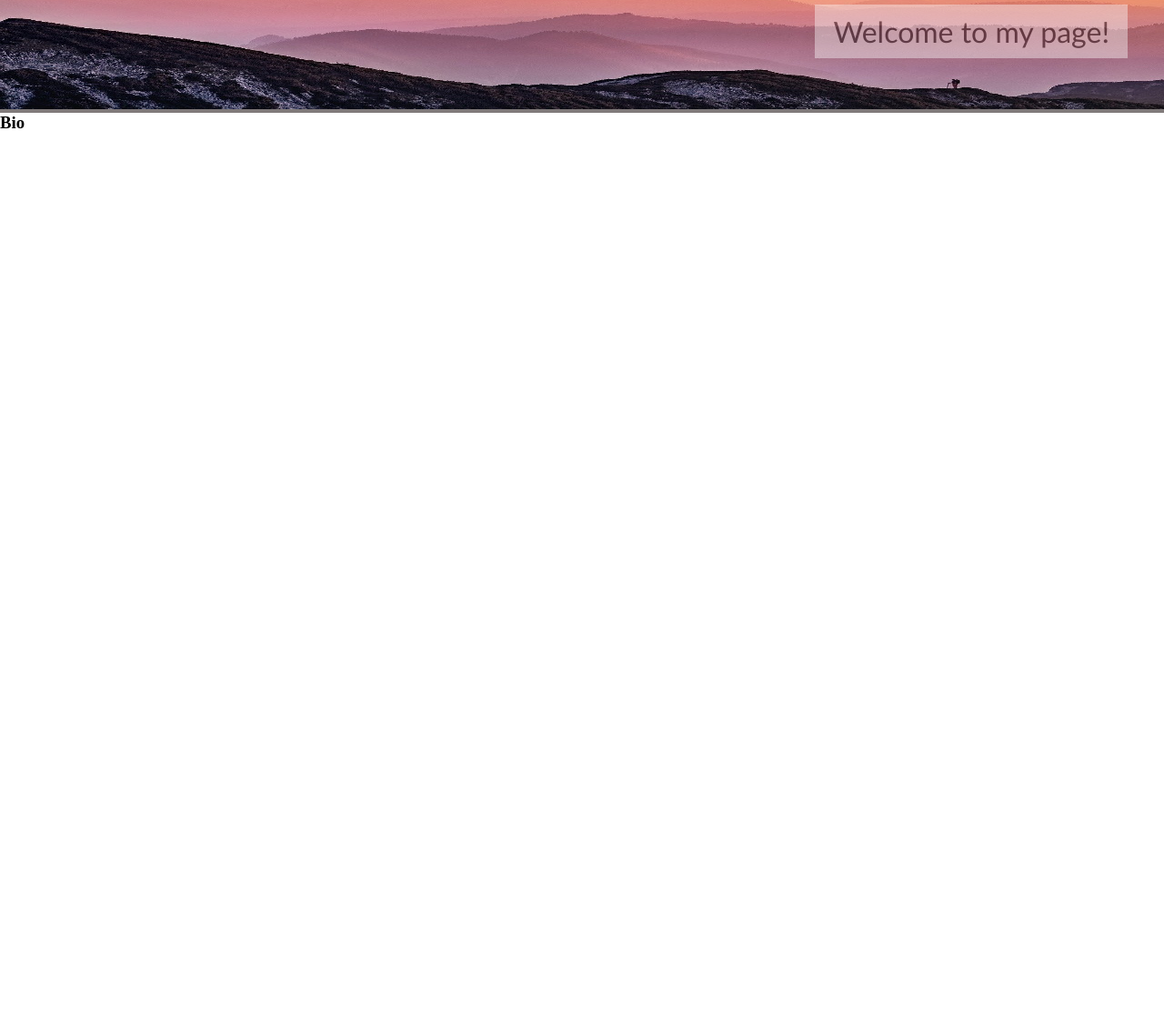
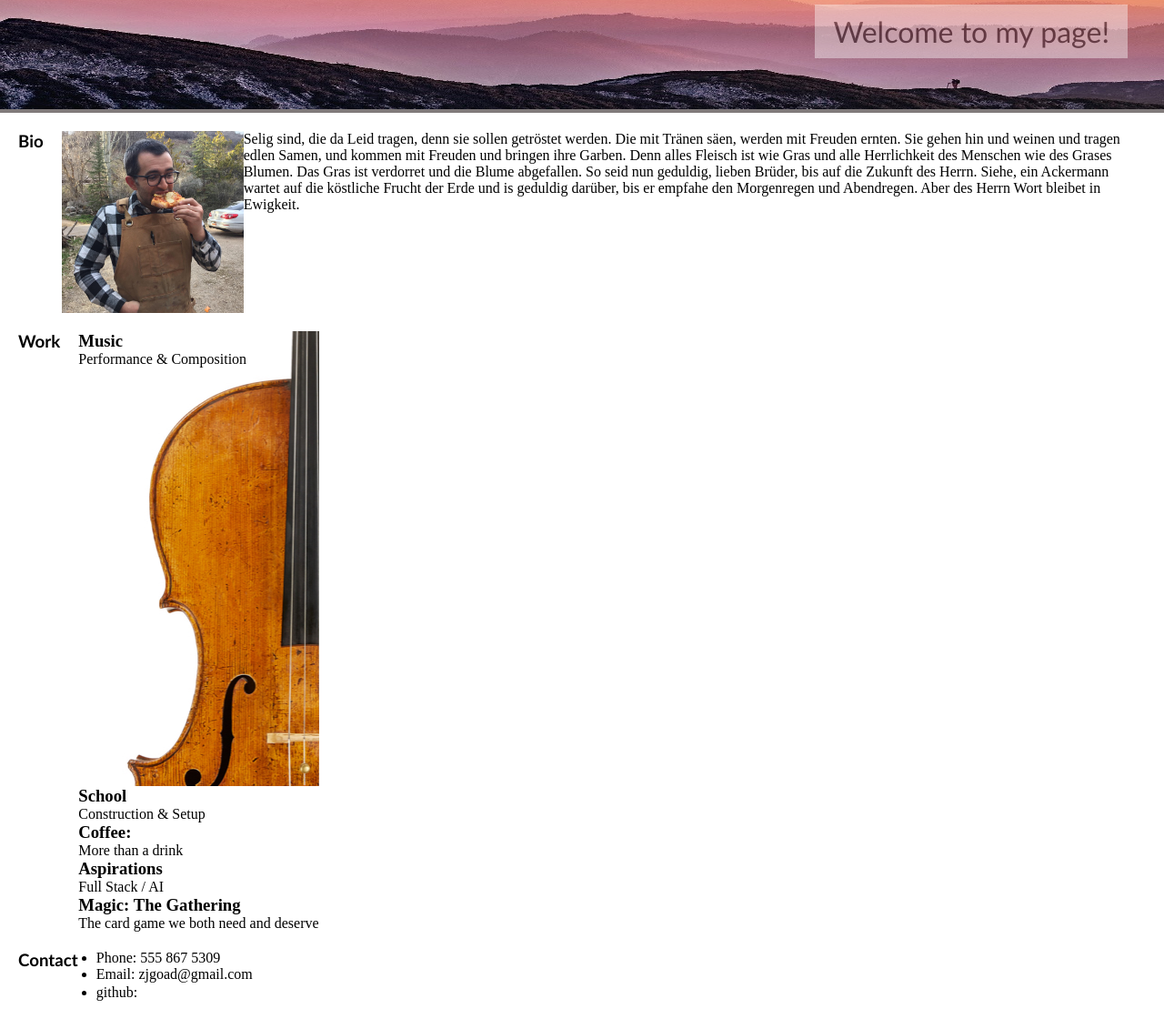
Before and after one commit to zjg39/myportfolio, a plain HTML site: page index.html in a window 1280 px wide. Shown: the part 240-1360 px from the top of the page at 91% size. Before the commit the page ends 800 px from the top, so only its background shows below. Drawn offline with Linux system fonts and the light colour scheme.

Commit message:
larger commit

```diff
--- a/css/style.css
+++ b/css/style.css
@@ -57,3 +57,41 @@ header div p {
     font-size: 200%;
     opacity: 40%;
 }
+
+.mephoto {
+    max-width: 200px;
+    height: auto;
+    float: left;
+}
+
+.sectionid {
+    text-align: right;
+    font-family: 'Gill Sans', sans-serif;
+    color: black;
+    padding-right: 20px;
+    font-size: 100%;
+}
+
+.portfolio-body {
+    display: flex;
+    flex-direction: row;
+    justify-content: flex-start;
+    margin: 20px;
+    width: auto;
+}
+
+.main-card {
+    display: flex;
+    position: relative;
+    height: 500px;
+    width: 100%;
+}
+
+.main-card:hover{
+    box-shadow: gray;
+}
+
+#music-card {
+    background-image: url(../images/tecchlercello.jpeg);
+
+}
--- a/index.html
+++ b/index.html
@@ -12,10 +12,9 @@
         <h1>ZAC GOAD</h1>
             <nav>
                 <ul>
-                <li><a href="#">Bio</a></li>
-                <li><a href="#">Resume</a></li>
-                <li><a href="#">Portfolio</a></li>
-                <li><a href="#">Contact</a></li>
+                <li><a href="#Bio">Bio</a></li>
+                <li><a href="#Work">Work</a></li>
+                <li><a href="#Contact">Contact</a></li>
                 </ul>
             </nav>
             <div>
@@ -24,13 +23,77 @@
             </div>
     </header>
     <section id="Bio" class="portfolio-body">
-        <div>
+        <div class="sectionid">
             <h3>Bio</h3>
         </div>
         <div>
-            <img src="">
+            <img src="./images/applepizza.JPG" alt="Zac eating pizza" class="mephoto">
         </div>
-
+        <p>
+            Selig sind, die da Leid tragen, denn sie sollen getröstet werden. Die mit Tränen säen, werden mit Freuden ernten.
+            Sie gehen hin und weinen und tragen edlen Samen, und kommen mit Freuden und bringen ihre Garben.
+            Denn alles Fleisch ist wie Gras und alle Herrlichkeit des Menschen wie des Grases Blumen. Das Gras ist verdorret und die Blume abgefallen.
+            So seid nun geduldig, lieben Brüder, bis auf die Zukunft des Herrn. Siehe, ein Ackermann wartet auf die köstliche Frucht der Erde und is geduldig darüber, bis er empfahe den Morgenregen und Abendregen.
+            Aber des Herrn Wort bleibet in Ewigkeit.
+        </p>
     </section>
-
+    <section id="Work" class="portfolio-body">
+        <div class="sectionid">
+            <h3>Work</h3>
+        </div>
+        <div class="cards">
+            <div id="music-card" class="main-card">
+                <a href="#" target="_blank"></a>
+                <div class="music-card-title">
+                    <h3>Music</h3>
+                    <p>Performance & Composition</p>
+                </div>
+            </div>
+            <div>
+                <div id="making-card" class="sub-card">
+                    <a href="#" target="_blank"></a>
+                    <div class="making-card-title">
+                        <h3>School</h3>
+                        <p>Construction & Setup</p>
+                    </div>
+                </div>
+            </div>
+            <div>
+                <div id="coffee-card" class="sub-card">
+                    <a href="#" target="_blank"></a>
+                    <div class="coffee-card-title">
+                        <h3>Coffee:</h3>
+                        <p>More than a drink</p>
+                    </div>
+                </div>
+            </div>
+            <div id="coding-card" class="sub-card">
+                <a href="#" target="_blank"></a>
+                <div class="coding-card-title">
+                    <h3>Aspirations</h3>
+                    <p>Full Stack / AI</p>
+                </div>
+            </div>
+            <div id="mtg-card" class="sub-card">
+                <a href="#" target="_blank"></a>
+                <div class="mtg-card-title">
+                    <h3>Magic: The Gathering</h3>
+                    <p>The card game we both need and deserve</p>
+                </div>
+            </div>
+        </div>
+    </section>
+    <section id="Contact" class="portfolio-body">
+        <div class="sectionid">
+            <h3>Contact</h3>
+        </div>
+        <div class="cards">
+            <ul>
+                <li>Phone: 555 867 5309</li>
+                <li>Email: zjgoad@gmail.com</li>
+                <li>github: <a href="https://github.com/zjg39"></a></li>
+            </ul>
+        </div>
+    </section>
 </body>
+</html>
```
Also changed, not shown: images/applepizza.JPG (added), images/tecchlercello.jpeg (added), 2 other files.
